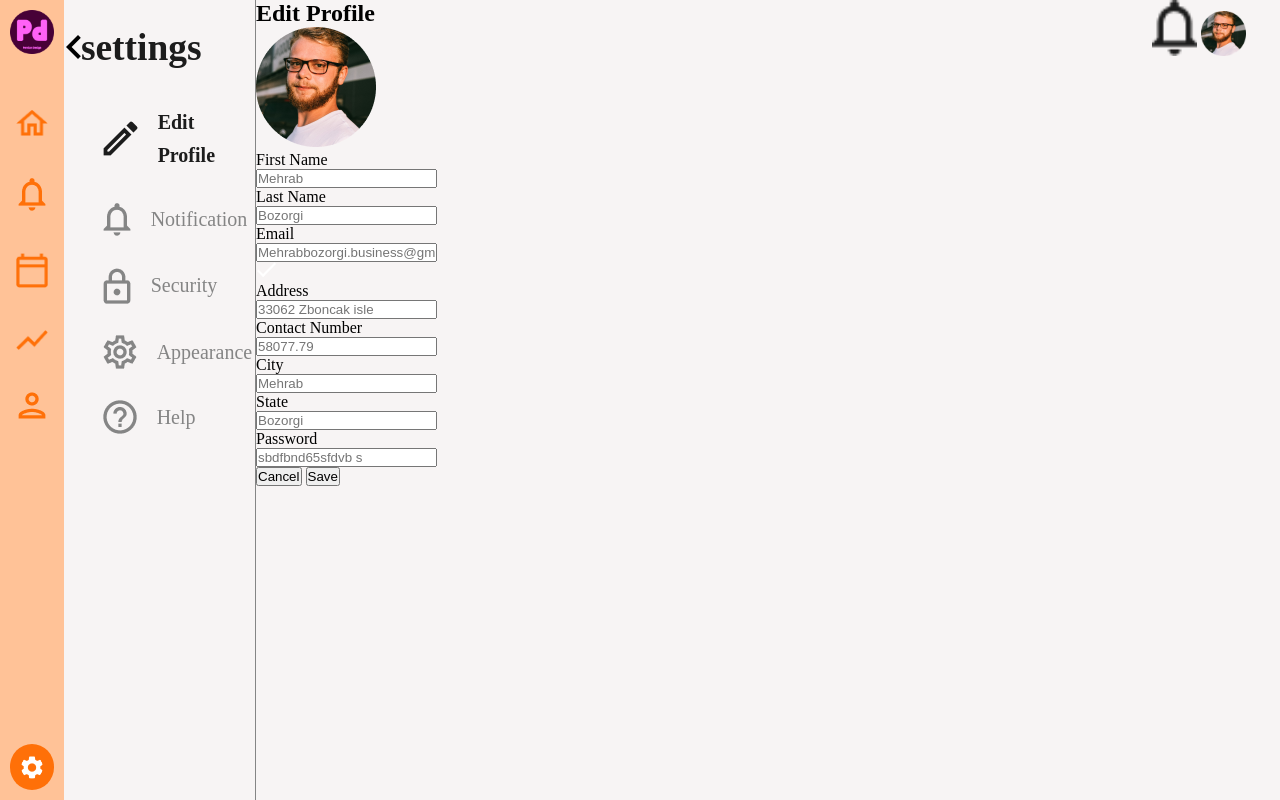
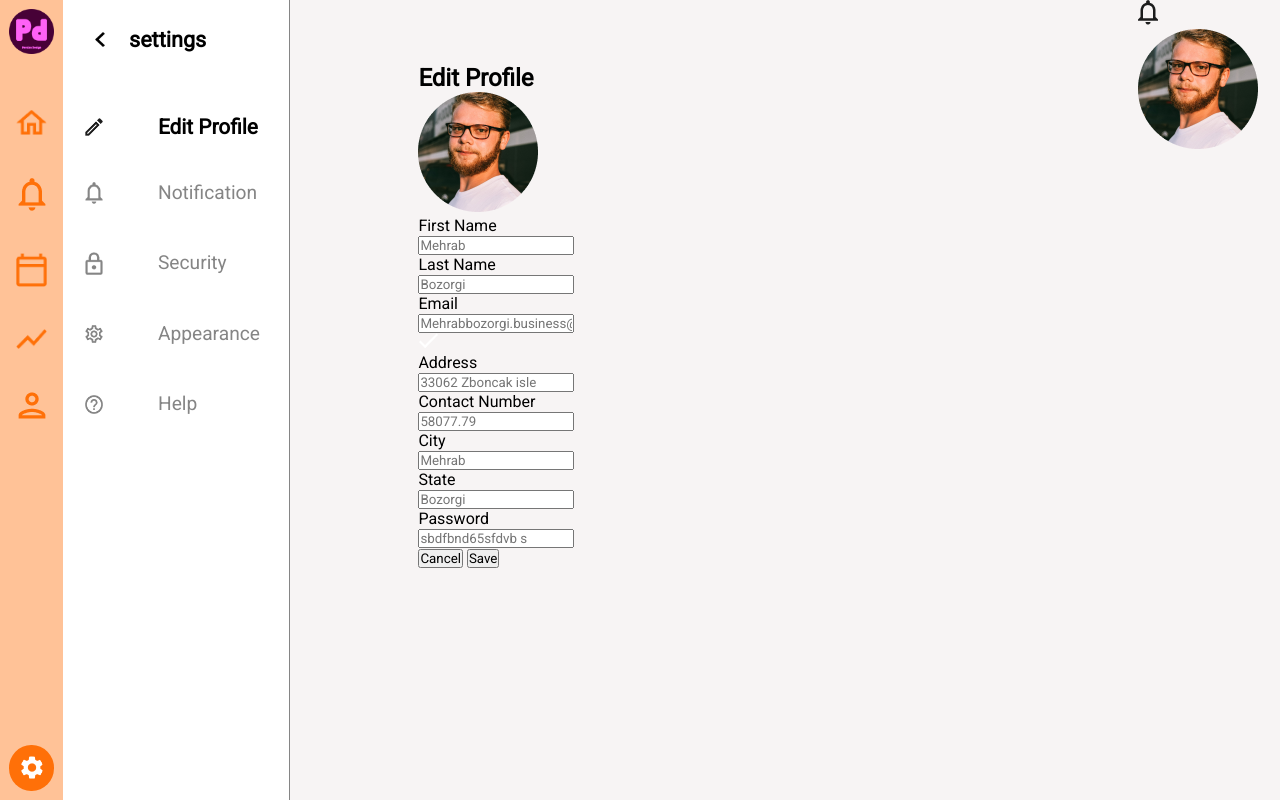
Before and after one commit to 0kri/Re-Educate-09, a plain HTML site: page index.html in a window 1280 px wide. Drawn offline with Linux system fonts and the light colour scheme.

Commit message:
finishi setting-section styling

```diff
--- /dev/null
+++ b/fonts.css
@@ -0,0 +1 @@
+@import url('https://fonts.googleapis.com/css2?family=Roboto&display=swap');
--- a/index.html
+++ b/index.html
@@ -4,10 +4,13 @@
     <meta charset="UTF-8">
     <meta http-equiv="X-UA-Compatible" content="IE=edge">
     <meta name="viewport" content="width=device-width, initial-scale=1.0">
+    <link rel="preconnect" href="https://fonts.googleapis.com"><link rel="preconnect" href="https://fonts.gstatic.com" crossorigin>
+    <link href="https://fonts.googleapis.com/css2?family=Roboto&display=swap" rel="stylesheet">
     <link rel="stylesheet" href="style.css">
     <title>Document</title>
 </head>
 <body>
+    <div class="flex-container flex">
         <header>
             <nav class="left-nav">
                 <img class="left-nav-logo" src="photo/nav-logo.png" alt="navigation logo">
@@ -40,7 +43,7 @@
                     <h3>settings</h3>
                 </div>
                 <ul>
-                <li class="setting-icon">
+                    <li class="setting-icon-bold">
                         <img src="photo/pen-icon.png" alt="pen icon">
                         <p>Edit Profile</p>
                     </li>
@@ -125,5 +128,6 @@
                 <img src="photo/profile-logo.png" alt="Footer Logo">
             </div>
         </footer>
+    </div>
 </body>
 </html>
--- a/style.css
+++ b/style.css
@@ -4,6 +4,7 @@
     box-sizing: border-box;
     list-style: none;
     text-decoration: none;
+    font-family: 'Roboto', sans-serif;
 }
 .flex {
     display: flex;
@@ -12,7 +13,6 @@ body {
     background-color: #f7f4f4;
 }
 header {
-    display: inline-block;
     background-color: #FFC297;
     width: 5%;
     height: 100vh;
@@ -21,7 +21,6 @@ header {
     display: flex;
     flex-direction: column;
     align-items: center;
-    background-color: #FFC297;
     justify-content: space-between;
     height: 100%;
     padding: 15%;
@@ -54,10 +53,9 @@ header ul {
 }
 /* Settings section */
 .settings-section {
-    position: absolute;
-    display: inline-block;
     /* background-color: #752871; */
-    width: 15%;
+    background-color: #ffff;
+    width: 18%;
     height: 100vh;
     border-right: 1px solid #858585;
 }
@@ -67,67 +65,74 @@ header ul {
     align-items: center;
     justify-content: space-between;
     height: 100%;
-    padding: 15%;
+    padding: 5%;
+    padding-top: 12%;
 }
-.right-nav ul {
+.settings-title {
+    width: 100%;
+}
+.settings-section ul {
     display: flex;
     flex-direction: column;
     align-items: center;
     justify-content: space-evenly;
     height: 50%;
-    width: 100%;
+    width: 90%;
 }
 .settings-title {
     display: flex;
-    justify-content: space-evenly;
     align-items: center;
+    width: 80%;
+}
+.settings-title img {
+    width: 6%;
+}
+.settings-title h3 {
+    width: 60%;
+    font-size: 1.35rem;
+    margin-left: 15%;
+}
+.setting-icon {
+    display: flex;
     width: 100%;
-    margin-right: 40%;
-    font-size: 32px;
-    color: #1C1C1C;
-    line-height: 37.5px;
+    justify-content: space-between;
+    align-items: center;
+}
+.setting-icon img {
+    width: 10%;
+}
+.setting-icon p {
+    width: 60%;
+    font-size: 1.2rem;
+    line-height: 32.81px;
+    color: #858585;
+    font-weight: 500;
+}
+.setting-icon-bold {
+    display: flex;
+    width: 100%;
+    justify-content: space-between;
+    align-items: center;
+}
+.setting-icon-bold p {
+    font-size: 1.3rem;
+    width: 60%;
+    font-weight: bold;
+}
+.setting-icon-bold img {
+    width: 10%;
 }
 .right-nav-hidden-div {
     display: flex;
+    align-items: flex-end;
     height: 40%;
     width: 100%;
 }
-.right-nav li {
+/* profile section */
+.profile-section {
     display: flex;
-    /* justify-content: space-between; */
-    width: 100%;
-    align-items: center;
-    color: #858585;
-    font-weight: 500;
-    font-size: 20px;
-    line-height: 32.81px;
+    width: 67%;
+    height: 100vh;
+    padding-top: 5%;
+    padding-left: 10%;
 }
-.right-nav li * {
-    margin: 10px;
-}
-.right-nav li:first-child {
-    color: #1C1C1C;
-    font-weight: 700;
-}
-/* Profile Section */
-.profile-section {
-    position: absolute;
-    display: inline-block;
-    width: 70%;
-    left: 20%;
-    /* background-color: aquamarine; */
-    height: 100vh;
-}
-
-/* footer */
-footer {
-    position: absolute;
-    display: inline-block;
-    width: 10%;
-    left: 90%;
-    /* background-color: white; */
-    height: 100vh;
-}
-footer img {
-    width: 35%;
-}
```
Lines whose indentation alone changed are shown as unchanged.
